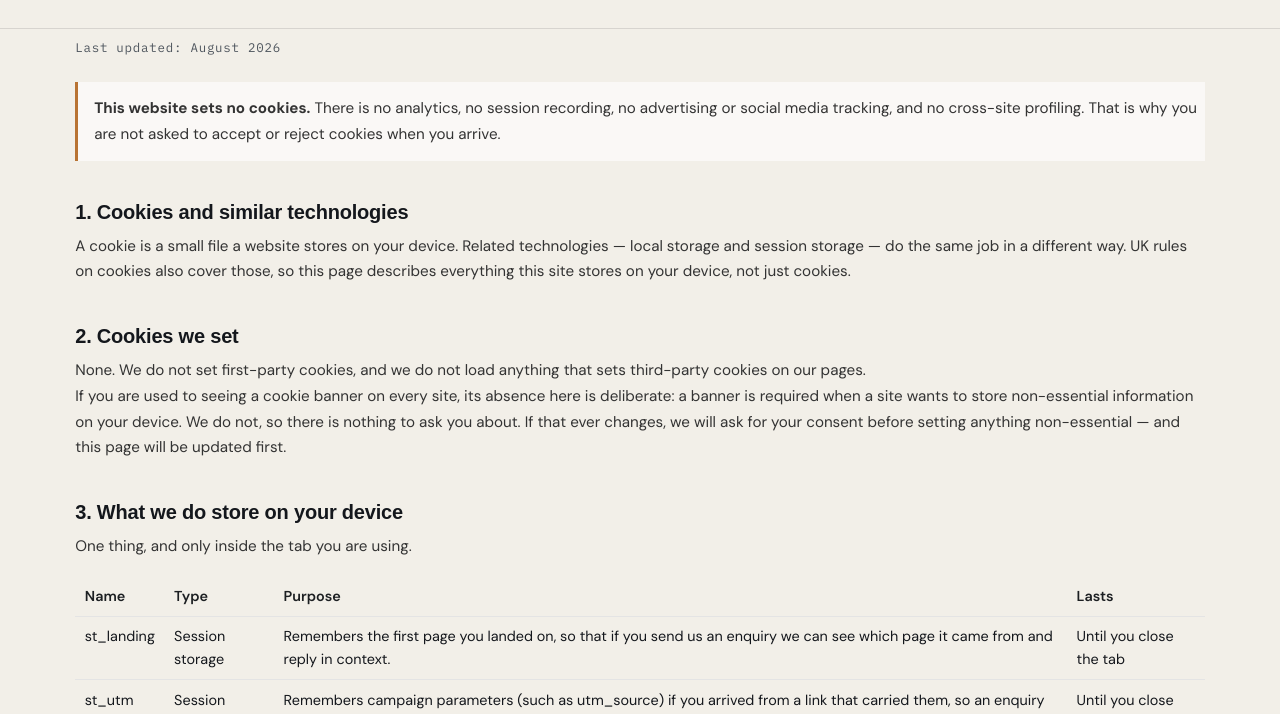
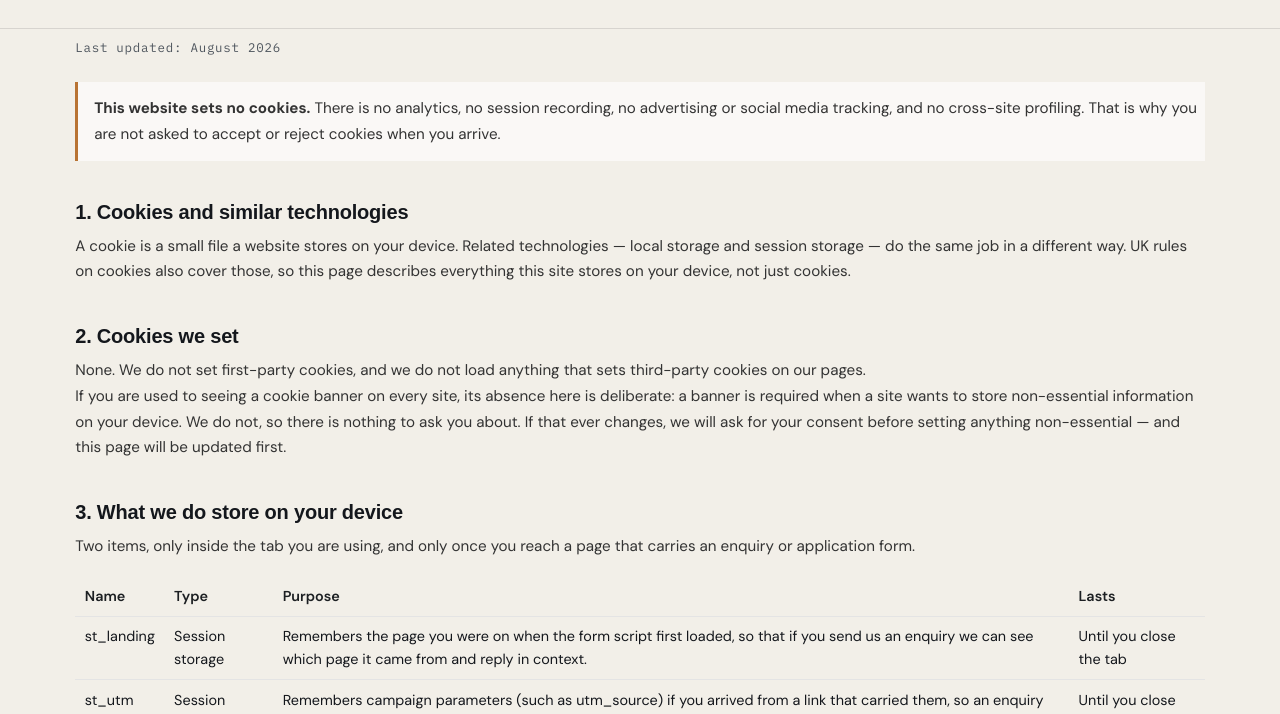
Before and after one commit to ChukaDele/surface-talent, a website with bundled scripts: page cookies.html in a window 1280 px wide. Shown: the part 235-949 px from the top of the page. Built offline with nearby package versions, Linux system fonts and the light colour scheme.

Commit message:
Make the legal pages' footer links visible, and the storage wording exact
Browser QA on the preview showed the dark footer's site nav rendering at
about 1.1:1 contrast on every legal page — effectively invisible. Cause:
those pages load styles.css after site.css, and styles.css sets
`a { color: var(--anthracite) }` while `.site-foot__nav a` never set a
colour of its own, so the dark ink won by cascade order. Restoring
`color: inherit` puts the links back on the footer's own 55% chalk. It is a
no-op on the pages that do not load styles.css, which already inherited.

Also corrected cookies.html: st_landing / st_utm are written when the form
script loads, not on arrival at any page, and there are two of them rather
than one. Verified against live sessionStorage on the preview.

```diff
--- a/assets/site.css
+++ b/assets/site.css
@@ -551,6 +551,9 @@ body.site-page {
   align-items: center;
   min-height: 44px;
   padding: 0.35rem 0.25rem;
+  /* Legal pages also load styles.css, whose `a { color: var(--anthracite) }`
+     would otherwise paint these dark links on the dark footer. */
+  color: inherit;
 }
 
 .site-foot__nav a:hover { color: var(--copper); }
--- a/cookies.html
+++ b/cookies.html
@@ -79,7 +79,7 @@
     <p>If you are used to seeing a cookie banner on every site, its absence here is deliberate: a banner is required when a site wants to store non-essential information on your device. We do not, so there is nothing to ask you about. If that ever changes, we will ask for your consent before setting anything non-essential — and this page will be updated first.</p>
 
     <h2>3. What we do store on your device</h2>
-    <p>One thing, and only inside the tab you are using.</p>
+    <p>Two items, only inside the tab you are using, and only once you reach a page that carries an enquiry or application form.</p>
     <table class="cookie-table">
       <thead>
         <tr><th>Name</th><th>Type</th><th>Purpose</th><th>Lasts</th></tr>
@@ -88,7 +88,7 @@
         <tr>
           <td>st_landing</td>
           <td>Session storage</td>
-          <td>Remembers the first page you landed on, so that if you send us an enquiry we can see which page it came from and reply in context.</td>
+          <td>Remembers the page you were on when the form script first loaded, so that if you send us an enquiry we can see which page it came from and reply in context.</td>
           <td>Until you close the tab</td>
         </tr>
         <tr>
```
